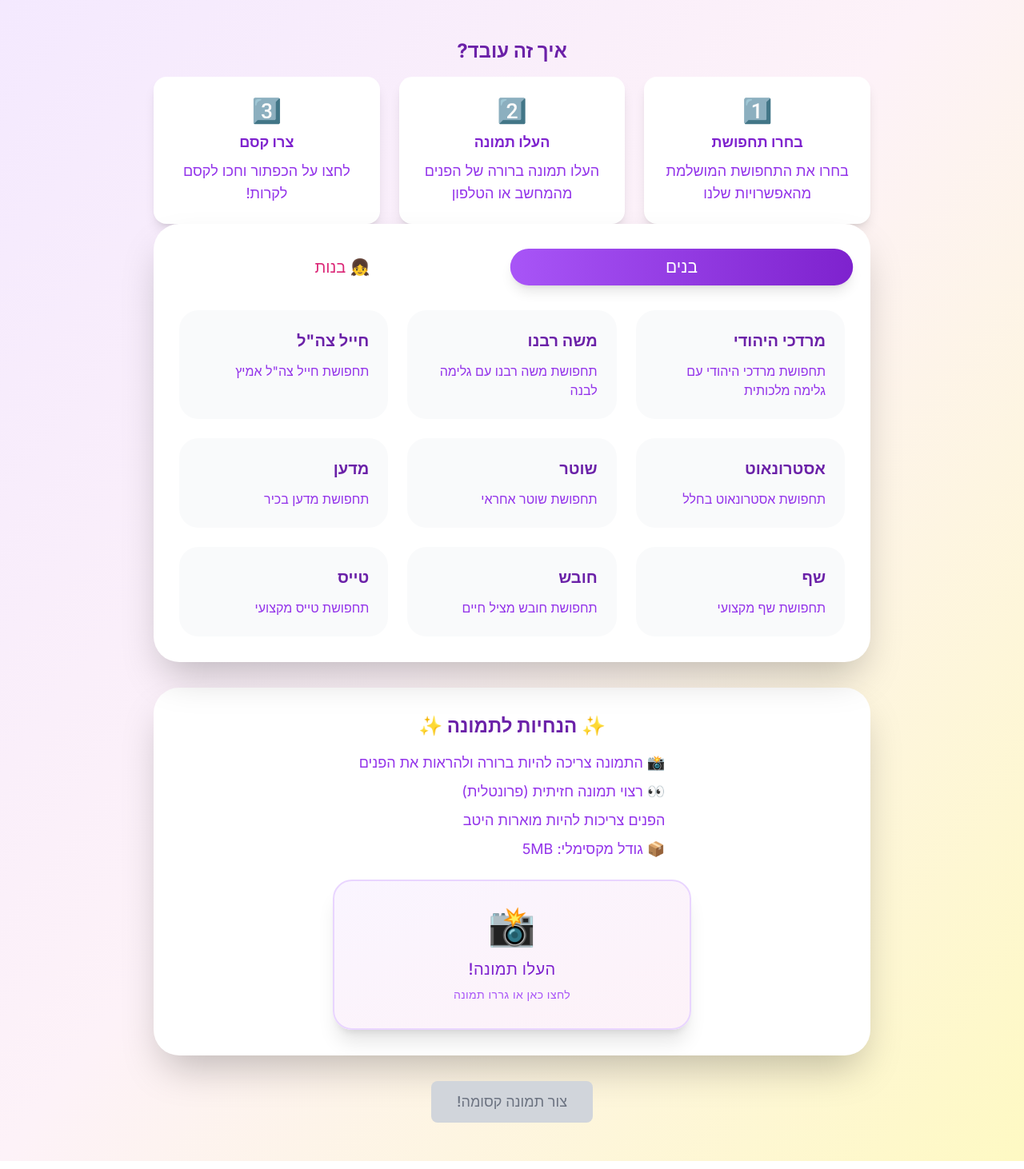
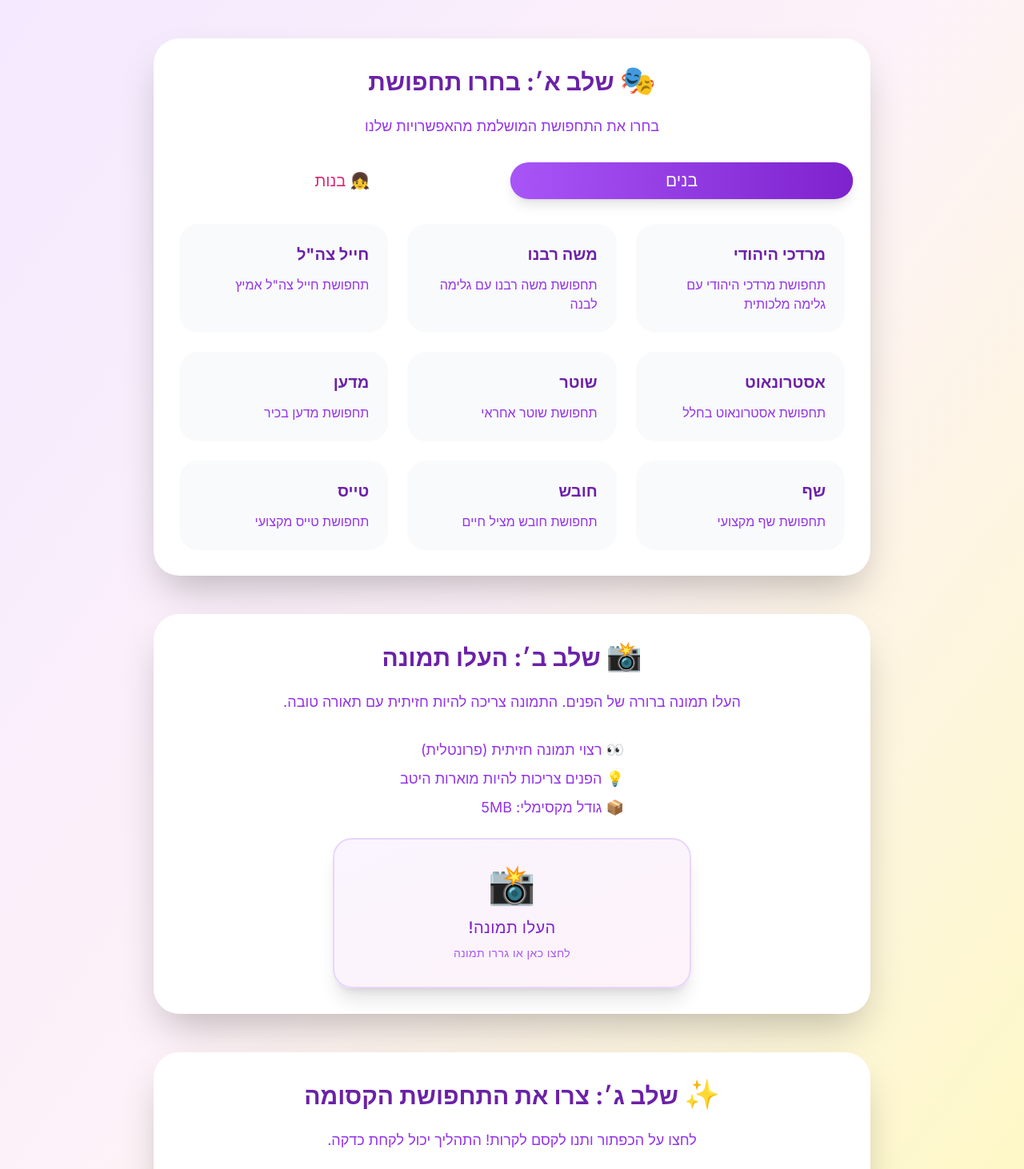
Before and after one commit to aviz85/purim-photomaker, a Next.js app: page / in a window 1280 px wide. Shown: the part 148-1610 px from the top of the page at 80% size. Built offline with nearby package versions, Linux system fonts and the light colour scheme.

Commit message:
Redesign homepage with improved step-by-step costume generation UI

```diff
--- a/app/page.tsx
+++ b/app/page.tsx
@@ -285,29 +285,15 @@ export default function Home() {
         </div>
 
         <div className="space-y-12">
-          <div className="text-center">
-            <h2 className="text-2xl font-bold text-purple-800 mb-4">איך זה עובד?</h2>
-            <div className="flex flex-col md:flex-row justify-center gap-6 text-lg">
-              <div className="bg-white p-6 rounded-2xl shadow-lg flex-1 max-w-sm">
-                <div className="text-3xl mb-2">1️⃣</div>
-                <h3 className="font-bold text-purple-700 mb-2">בחרו תחפושת</h3>
-                <p className="text-purple-600">בחרו את התחפושת המושלמת מהאפשרויות שלנו</p>
-              </div>
-              <div className="bg-white p-6 rounded-2xl shadow-lg flex-1 max-w-sm">
-                <div className="text-3xl mb-2">2️⃣</div>
-                <h3 className="font-bold text-purple-700 mb-2">העלו תמונה</h3>
-                <p className="text-purple-600">העלו תמונה ברורה של הפנים מהמחשב או הטלפון</p>
-              </div>
-              <div className="bg-white p-6 rounded-2xl shadow-lg flex-1 max-w-sm">
-                <div className="text-3xl mb-2">3️⃣</div>
-                <h3 className="font-bold text-purple-700 mb-2">צרו קסם</h3>
-                <p className="text-purple-600">לחצו על הכפתור וחכו לקסם לקרות!</p>
-              </div>
-            </div>
-          </div>
-        </div>
+          {/* שלב א - בחירת תחפושת */}
+          <div className="bg-white rounded-[2rem] shadow-2xl p-8">
+            <h2 className="text-3xl font-bold text-purple-800 mb-6 text-center">
+              <span className="text-4xl">🎭</span> שלב א׳: בחרו תחפושת
+            </h2>
+            <p className="text-lg text-purple-600 mb-8 text-center">
+              בחרו את התחפושת המושלמת מהאפשרויות שלנו
+            </p>
 
-        <div className="bg-white rounded-[2rem] shadow-2xl p-8 mb-8 transform hover:scale-[1.02] transition-all duration-300">
             <Tab.Group selectedIndex={selectedGender === 'boy' ? 0 : 1} onChange={handleTabChange}>
               <Tab.List className="flex space-x-4 rtl:space-x-reverse mb-8">
                 <Tab
@@ -362,18 +348,24 @@ export default function Home() {
             </Tab.Group>
           </div>
 
-        <div className="bg-white rounded-[2rem] shadow-2xl p-8 mb-8">
+          {/* שלב ב - העלאת תמונה */}
+          <div className="bg-white rounded-[2rem] shadow-2xl p-8">
+            <h2 className="text-3xl font-bold text-purple-800 mb-6 text-center">
+              <span className="text-4xl">📸</span> שלב ב׳: העלו תמונה
+            </h2>
+            <p className="text-lg text-purple-600 mb-8 text-center">
+              העלו תמונה ברורה של הפנים. התמונה צריכה להיות חזיתית עם תאורה טובה.
+            </p>
+
             <div className="flex flex-col items-center">
               <motion.div
                 className="mb-6 text-center"
                 initial={{ opacity: 0, y: 20 }}
                 animate={{ opacity: 1, y: 0 }}
               >
-              <h3 className="text-2xl font-bold text-purple-800 mb-4">✨ הנחיות לתמונה ✨</h3>
                 <ul className="text-lg text-purple-600 space-y-2 text-right">
-                <li>📸 התמונה צריכה להיות ברורה ולהראות את הפנים</li>
                   <li>👀 רצוי תמונה חזיתית (פרונטלית)</li>
-                <li>הפנים צריכות להיות מוארות היטב</li>
+                  <li>💡 הפנים צריכות להיות מוארות היטב</li>
                   <li>📦 גודל מקסימלי: 5MB</li>
                 </ul>
               </motion.div>
@@ -412,6 +404,15 @@ export default function Home() {
             </div>
           </div>
 
+          {/* שלב ג - יצירת התמונה */}
+          <div className="bg-white rounded-[2rem] shadow-2xl p-8">
+            <h2 className="text-3xl font-bold text-purple-800 mb-6 text-center">
+              <span className="text-4xl">✨</span> שלב ג׳: צרו את התחפושת הקסומה
+            </h2>
+            <p className="text-lg text-purple-600 mb-8 text-center">
+              לחצו על הכפתור ותנו לקסם לקרות! התהליך יכול לקחת כדקה.
+            </p>
+
             <div className="text-center">
               {error && (
                 <div className="mb-4 p-4 bg-red-100 text-red-700 rounded-lg">
@@ -432,6 +433,8 @@ export default function Home() {
               >
                 {isLoading ? 'יוצר תמונה...' : 'צור תמונה קסומה!'}
               </button>
+            </div>
+          </div>
         </div>
 
         {isLoading && (
```
Lines whose indentation alone changed are shown as unchanged.
